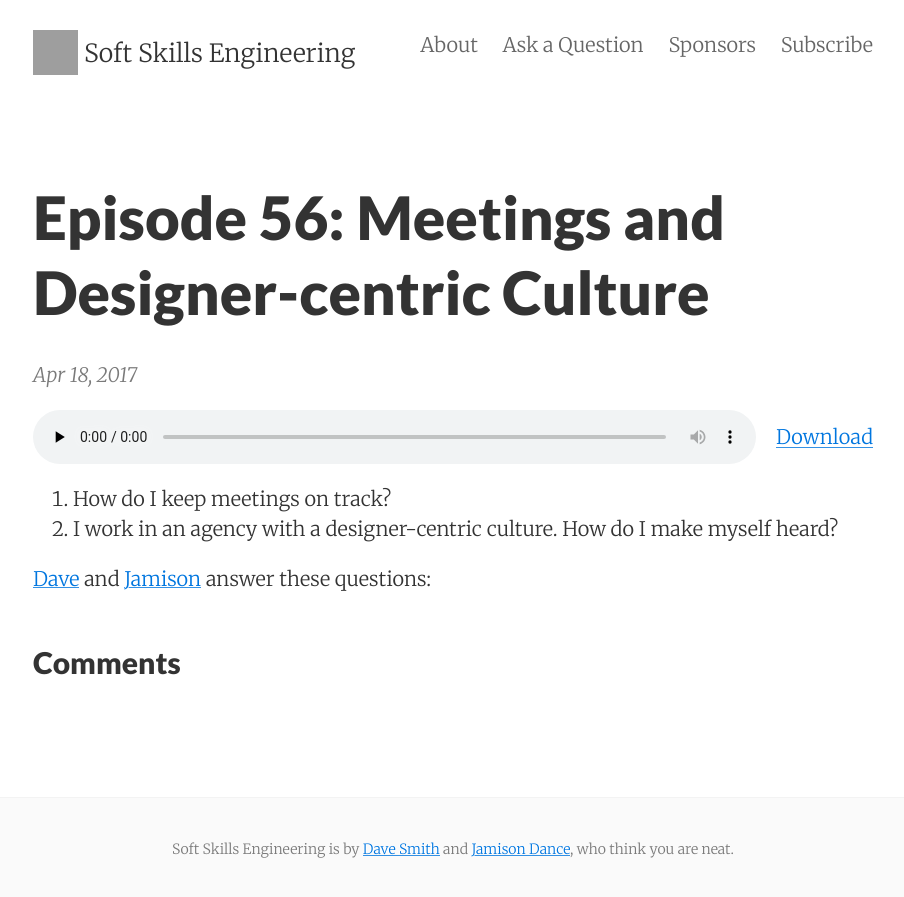
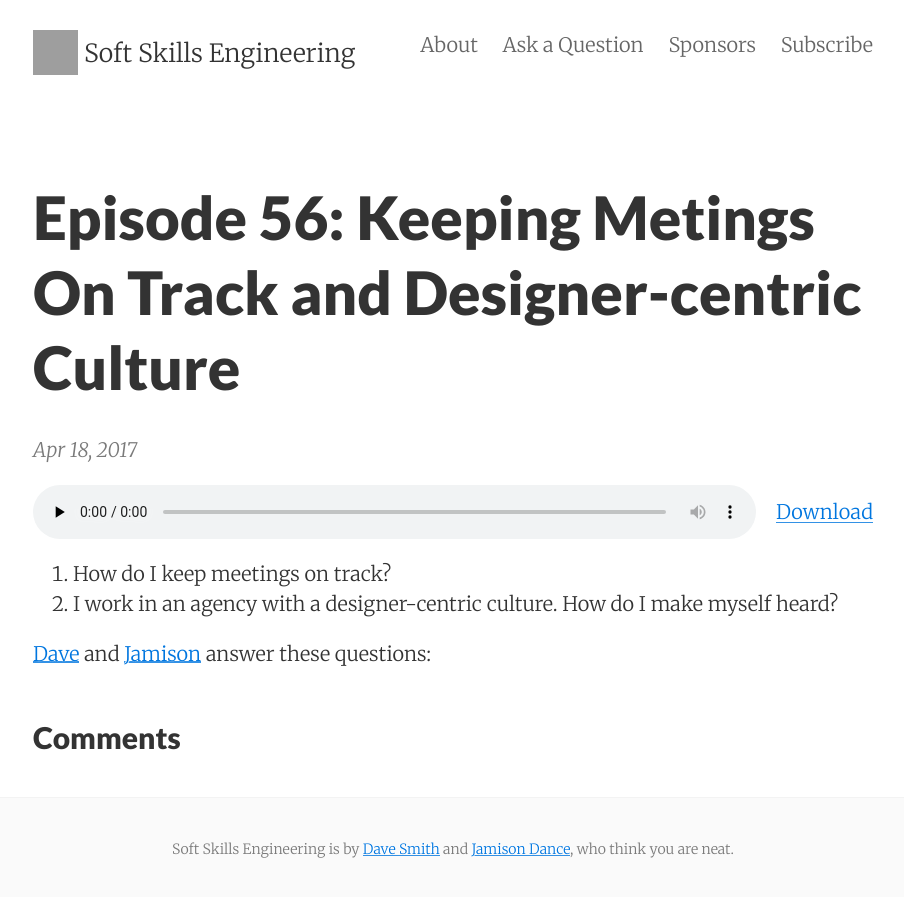
Before and after one commit to soft-skills-engineering/website, a Jekyll site: the page built from _posts/2017-04-18-episode-56-meetings-on-track-and-designer-centric-culture.md, in a window 1280 px wide. Shown: the top 897 px of the page, without its empty margins (187-1091 px from the left). Built offline with Jekyll 4.4.1, drawn with Linux system fonts in a browser that asks for light colours; comment, search, counter and statistics services are not loaded; grey boxes are pictures that could not be loaded.

Commit message:
Just a small title change

```diff
--- a/_posts/2017-04-18-episode-56-meetings-on-track-and-designer-centric-culture.md
+++ b/_posts/2017-04-18-episode-56-meetings-on-track-and-designer-centric-culture.md
@@ -1,6 +1,6 @@
 ---
 layout: post
-title: "Episode 56: Meetings and Designer-centric Culture"
+title: "Episode 56: Keeping Metings On Track and Designer-centric Culture"
 date: 2017-04-18 12:00:00 -0700
 guid: 7f4ba7c6-1739-4607-9472-8232381df968
 duration: "30:45"
```
